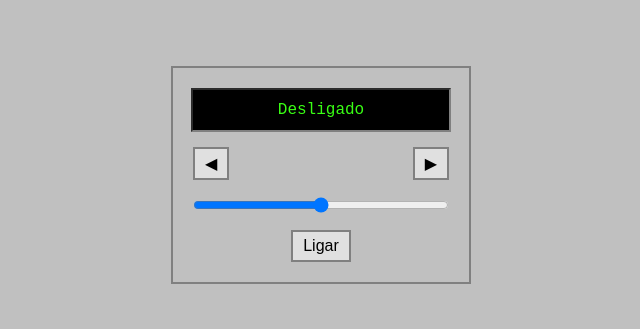
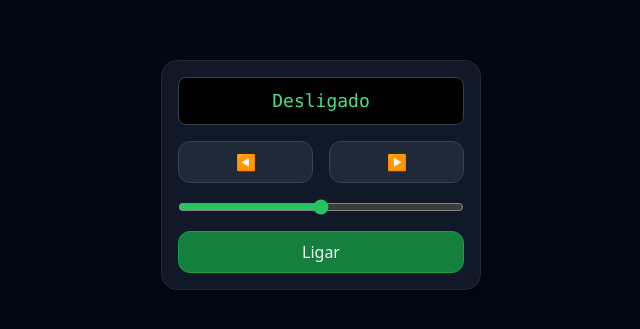
Before and after one commit to arthurvieirasp/arthurvieirasp.github.io, a plain HTML site: page radinho.html in a window 1280 px wide. Shown: the part 225-554 px from the top of the page, without its empty margins (319-959 px from the left). Drawn offline with nearby package versions, Linux system fonts and the light colour scheme.

Commit message:
Update radinho.html

```diff
--- a/radinho.html
+++ b/radinho.html
@@ -1,79 +1,28 @@
 <!DOCTYPE html>
 <html lang="pt-BR">
 <head>
-<meta charset="UTF-8">
-<meta name="viewport" content="width=device-width, initial-scale=1.0">
-<title>Radinho 98</title>
-<style>
-    body {
-        background-color: #c0c0c0; /* cinza Windows 98 */
-        font-family: 'Segoe UI', Tahoma, Geneva, Verdana, sans-serif;
-        display: flex;
-        flex-direction: column;
-        align-items: center;
-        justify-content: center;
-        height: 100vh;
-        margin: 0;
-    }
+  <meta charset="UTF-8" />
+  <meta name="viewport" content="width=device-width, initial-scale=1.0" />
+  <title>Radinho Preto</title>
+  <script src="https://cdn.tailwindcss.com"></script>
+</head>
+<body class="min-h-screen flex flex-col items-center justify-center bg-gray-950 text-gray-100 p-6 font-sans">
+  <div class="w-full max-w-xs flex flex-col items-center gap-4 bg-gray-900 p-4 rounded-2xl shadow-xl border border-gray-800">
 
-    .radio-container {
-        background-color: #c0c0c0;
-        border: 2px solid #808080;
-        padding: 20px;
-        width: 300px;
-        display: flex;
-        flex-direction: column;
-        align-items: center;
-        gap: 15px;
-        box-sizing: border-box;
-    }
+    <div id="radioDisplay" class="w-full h-12 bg-black text-green-400 font-mono text-lg flex items-center justify-center rounded-lg border border-gray-700">
+      Desligado
+    </div>
 
-    .display {
-        width: 100%;
-        height: 40px;
-        background-color: black;
-        color: #39ff14; /* verde neon */
-        font-family: 'Courier New', monospace;
-        font-size: 16px;
-        text-align: center;
-        line-height: 40px;
-        border: 2px inset #808080;
-    }
+    <div class="flex w-full justify-between gap-4">
+      <button onclick="anteriorRadio()" class="flex-1 p-2 bg-gray-800 rounded-xl border border-gray-700 active:border-gray-500">◀</button>
+      <button onclick="proximoRadio()" class="flex-1 p-2 bg-gray-800 rounded-xl border border-gray-700 active:border-gray-500">▶</button>
+    </div>
 
-    .controls {
-        display: flex;
-        justify-content: space-between;
-        width: 100%;
-        gap: 10px;
-    }
+    <input type="range" id="volume" min="0" max="1" step="0.01" value="0.5" class="w-full accent-green-500" />
 
-    button {
-        background-color: #e0e0e0;
-        border: 2px solid #808080;
-        padding: 5px 10px;
-        font-size: 16px;
-        cursor: pointer;
-    }
-
-    button:active {
-        border-style: inset;
-    }
-
-    input[type="range"] {
-        width: 100%;
-    }
-</style>
-</head>
-<body>
-
-<div class="radio-container">
-    <div class="display" id="radioNome">Desligado</div>
-    <div class="controls">
-        <button onclick="anteriorRadio()">◀</button>
-        <button onclick="proximoRadio()">▶</button>
-    </div>
-    <input type="range" id="volume" min="0" max="1" step="0.01" value="0.5">
-    <button id="powerBtn" onclick="togglePower()">Ligar</button>
+    <button id="powerBtn" onclick="togglePower()" class="w-full p-2 bg-green-700 rounded-xl border border-green-600 active:border-green-400">
+      Ligar
+    </button>
   </div>
 
   <audio id="player" autoplay></audio>
@@ -91,7 +40,7 @@ let radioIndex = 0;
     let isOn = false;
 
     const player = document.getElementById('player');
-const display = document.getElementById('radioNome');
+    const display = document.getElementById('radioDisplay');
     const volumeSlider = document.getElementById('volume');
     const powerBtn = document.getElementById('powerBtn');
 
@@ -122,18 +71,20 @@ function togglePower() {
       isOn = !isOn;
       if (isOn) {
         powerBtn.textContent = "Desligar";
+        powerBtn.classList.remove("bg-green-700");
+        powerBtn.classList.add("bg-red-700", "border-red-600");
         tocarRadio(RADIOS[radioIndex]);
       } else {
         powerBtn.textContent = "Ligar";
+        powerBtn.classList.remove("bg-red-700");
+        powerBtn.classList.add("bg-green-700", "border-green-600");
         player.pause();
         display.textContent = "Desligado";
       }
     }
 
-// Inicia desligado
     player.volume = volumeSlider.value;
     display.textContent = "Desligado";
   </script>
-
 </body>
 </html>
```
Lines whose indentation alone changed are shown as unchanged.
